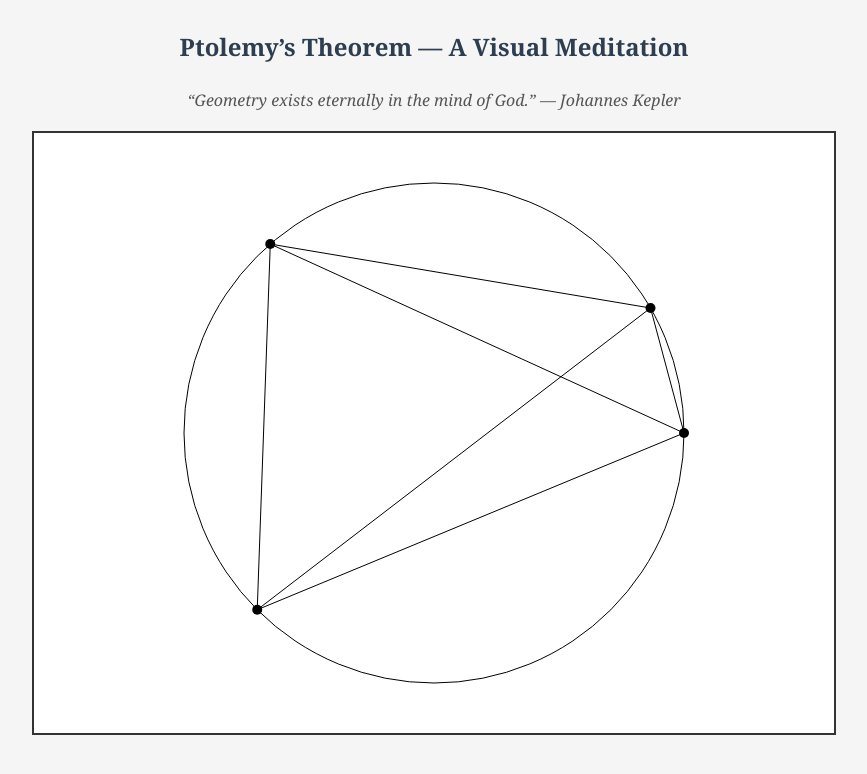
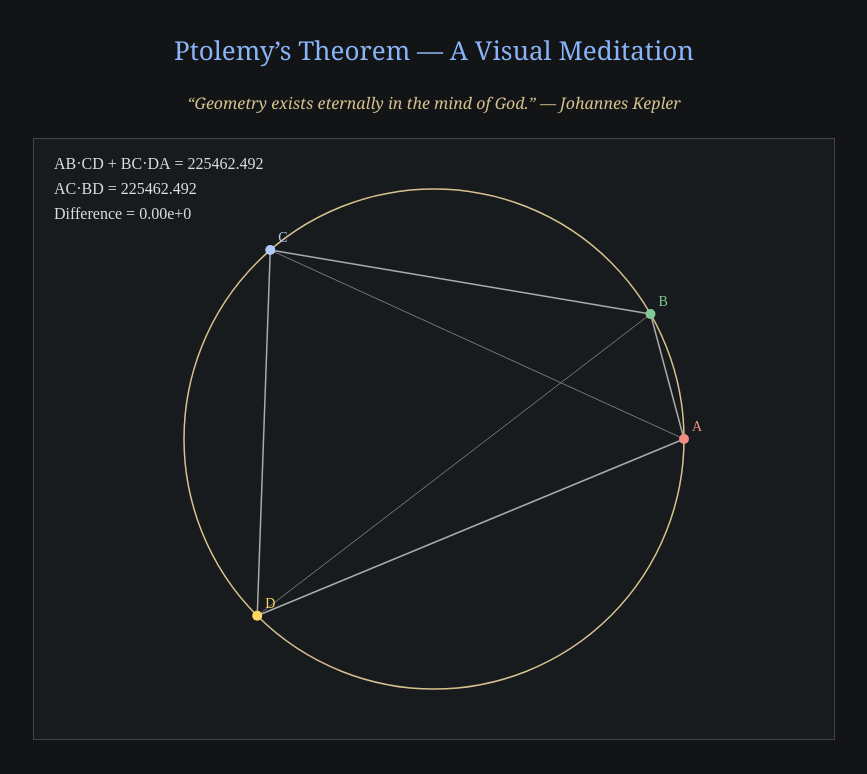
Before and after one commit to imsasankvindamuri/ptolemy-theorem, a plain HTML site: page index.html in a window 1280 px wide. Shown: the whole page, without its empty margins (206-1073 px from the left). Drawn offline with Linux system fonts and the light colour scheme.

Commit message:
feat: added colors, numerics for Ptolemy's Theorem

```diff
--- a/index.html
+++ b/index.html
@@ -3,44 +3,12 @@
   <head>
     <meta charset="UTF-8">
     <title>Ptolemy’s Theorem — A Visual Meditation</title>
-    <style>
-      body {
-        margin: 0;
-        min-height: 100vh;
-
-        display: flex;
-        flex-direction: column;
-        align-items: center;
-
-        background: #f5f5f5;
-        font-family: Georgia, serif;
-      }
-
-      h1 {
-        margin-top: 30px;
-        margin-bottom: 10px;
-        font-size: 24px;
-        color: #2c3e50;
-        text-align: center;
-      }
-
-      p {
-        margin-bottom: 20px;
-        color: #555;
-        font-style: italic;
-        text-align: center;
-      }
-
-      canvas {
-        background: white;
-        border: 2px solid #333;
-      }
-    </style>
+    <link rel="stylesheet" href="style.css">
   </head>
 
   <body>
     <h1>Ptolemy’s Theorem — A Visual Meditation</h1>
-    <p>
+    <p class="quote">
       “Geometry exists eternally in the mind of God.” — Johannes Kepler
     </p>
 
--- a/main.js
+++ b/main.js
@@ -3,17 +3,26 @@
 const canvas = document.getElementById('canvas');
 const canvasCenter = { x: canvas.width / 2, y: canvas.height / 2 };
 const ctx = canvas.getContext('2d');
+const colors = {
+  circle: '#d6c28f',
+
+  sides: '#aaaaaa',
+  diagonals: '#777777',
+
+  points: ['#f28b82', '#81c995', '#aecbfa', '#fdd663'], // A, B, C, D
+};
+
 
 const circle = {
-    center : canvasCenter,
-    radius : 250
+  center: canvasCenter,
+  radius: 250
 };
 
 const points = [
-    { theta : 0 }, // A
-    { theta : Math.PI / 6 }, // B
-    { theta : 8 * Math.PI / 11 }, // C
-    { theta : 5 * Math.PI / 4 } // D
+  { theta: 0 }, // A
+  { theta: Math.PI / 6 }, // B
+  { theta: 8 * Math.PI / 11 }, // C
+  { theta: 5 * Math.PI / 4 } // D
 ];
 
 let activePointIndex = null;
@@ -69,27 +78,27 @@ canvas.addEventListener('mousemove', (e) => {
 // Fixed: This function expects an angle (number), not a point object
 function positionOf(theta) {
   return {
-        x : circle.center.x + circle.radius * Math.cos(theta),
-        y : circle.center.y - circle.radius * Math.sin(theta)
+    x: circle.center.x + circle.radius * Math.cos(theta),
+    y: circle.center.y - circle.radius * Math.sin(theta)
   };
 }
 
 // Lines are defined by the indices of the points that defined them.
 // So, AB is stored as the ordered pair (0,1),
 const lines = {
-    AB : { i : 0, j : 1 },
-    BC : { i : 1, j : 2 },
-    CD : { i : 2, j : 3 },
-    DA : { i : 3, j : 0 },
+  AB: { i: 0, j: 1 },
+  BC: { i: 1, j: 2 },
+  CD: { i: 2, j: 3 },
+  DA: { i: 3, j: 0 },
   // Below are diagonals
-    AC : { i : 0, j : 2 },
-    BD : { i : 1, j : 3 }
+  AC: { i: 0, j: 2 },
+  BD: { i: 1, j: 3 }
 };
 
 function lineEndPoints(line, points) {
   return {
-        p : positionOf(points[line.i].theta),
-        q : positionOf(points[line.j].theta)
+    p: positionOf(points[line.i].theta),
+    q: positionOf(points[line.j].theta)
   }
 }
 
@@ -97,10 +106,15 @@ function clear() {
   ctx.clearRect(0, 0, canvas.width, canvas.height);
 }
 
-function drawPoint(point) {
+function drawLabeledPoint(point, label, color) {
+  ctx.fillStyle = color;
   ctx.beginPath();
   ctx.arc(point.x, point.y, 5, 0, 2 * Math.PI);
   ctx.fill();
+
+  ctx.font = '14px serif';
+  ctx.fillStyle = color;
+  ctx.fillText(label, point.x + 8, point.y - 8);
 }
 
 function drawLine(point1, point2) {
@@ -111,6 +125,8 @@ function drawLine(point1, point2) {
 }
 
 function drawCircle(center, radius) {
+  ctx.strokeStyle = colors.circle;
+  ctx.lineWidth = 1.5;
   ctx.beginPath();
   ctx.arc(center.x, center.y, radius, 0, 2 * Math.PI);
   ctx.stroke();
@@ -127,13 +143,31 @@ function distance(point1, point2) {
 }
 
 function lineLength(line) {
-    const { p , q } = lineEndPoints(line, points);
+  const { p, q } = lineEndPoints(line, points);
   return distance(p, q);
 }
 
 function drawLineByIndex(line) {
-    const { p , q } = lineEndPoints(line, points);
+  const { p, q } = lineEndPoints(line, points);
   drawLine(p, q);
+}
+
+function drawSide(line) {
+  ctx.strokeStyle = colors.sides;
+  ctx.lineWidth = 1.5;
+  drawLineByIndex(line);
+}
+
+function drawDiagonal(line) {
+  ctx.strokeStyle = colors.diagonals;
+  ctx.lineWidth = 1;
+  drawLineByIndex(line);
+}
+
+function drawText(text, x, y) {
+  ctx.font = '16px serif';
+  ctx.fillStyle = '#ddd'; // good for dark mode
+  ctx.fillText(text, x, y);
 }
 
 function draw() {
@@ -146,19 +180,36 @@ function draw() {
 
   // Draw line between the two points
   if (positions.length >= 2) {
-        drawLineByIndex(lines.AB);
-        drawLineByIndex(lines.BC);
-        drawLineByIndex(lines.CD);
-        drawLineByIndex(lines.DA);
+    drawSide(lines.AB);
+    drawSide(lines.BC);
+    drawSide(lines.CD);
+    drawSide(lines.DA);
 
-        drawLineByIndex(lines.AC);
-        drawLineByIndex(lines.BD);
+    drawDiagonal(lines.AC);
+    drawDiagonal(lines.BD);
   }
 
+  const AB = lineLength(lines.AB);
+  const BC = lineLength(lines.BC);
+  const CD = lineLength(lines.CD);
+  const DA = lineLength(lines.DA);
+
+  const AC = lineLength(lines.AC);
+  const BD = lineLength(lines.BD);
+
+  const LHS = AB * CD + BC * DA
+  const RHS = AC * BD
+
   // Draw all points
-    for (const p of positions) {
-        drawPoint(p);
-    }
+  const labels = ['A', 'B', 'C', 'D'];
+
+  positions.forEach((pos, i) => {
+    drawLabeledPoint(pos, labels[i], colors.points[i]);
+  });
+
+  drawText(`AB·CD + BC·DA = ${LHS.toFixed(3)}`, 20, 30);
+  drawText(`AC·BD = ${RHS.toFixed(3)}`, 20, 55);
+  drawText(`Difference = ${(LHS - RHS).toExponential(2)}`, 20, 80);
 }
 
 // invoke draw
--- a/style.css
+++ b/style.css
@@ -0,0 +1,42 @@
+:root {
+  --bg-main: #121416;        /* blackboard black */
+  --bg-canvas: #181b1e;     /* slightly lighter than body */
+  --fg-heading: #8ab4f8;    /* soft sky blue */
+  --fg-quote: #d6c28f;      /* light gold */
+  --fg-text: #cccccc;
+  --canvas-border: #444;
+}
+
+body {
+  margin: 0;
+  min-height: 100vh;
+
+  display: flex;
+  flex-direction: column;
+  align-items: center;
+
+  background: var(--bg-main);
+  font-family: Georgia, serif;
+  color: var(--fg-text);
+}
+
+h1 {
+  margin-top: 32px;
+  margin-bottom: 8px;
+  font-size: 26px;
+  color: var(--fg-heading);
+  text-align: center;
+  font-weight: normal;
+}
+
+.quote {
+  margin-bottom: 24px;
+  color: var(--fg-quote);
+  font-style: italic;
+  text-align: center;
+}
+
+canvas {
+  background: var(--bg-canvas);
+  border: 1px solid var(--canvas-border);
+}
```
Lines whose indentation alone changed are shown as unchanged.
